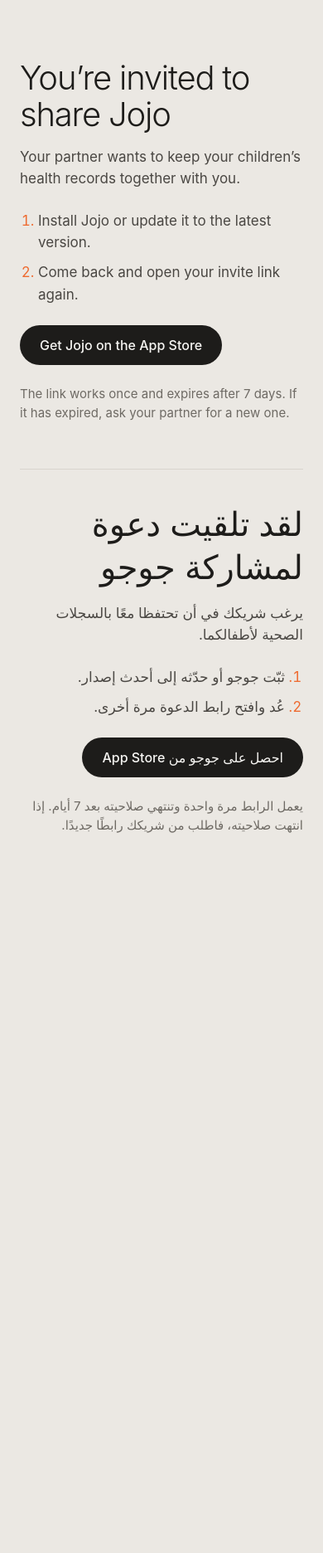
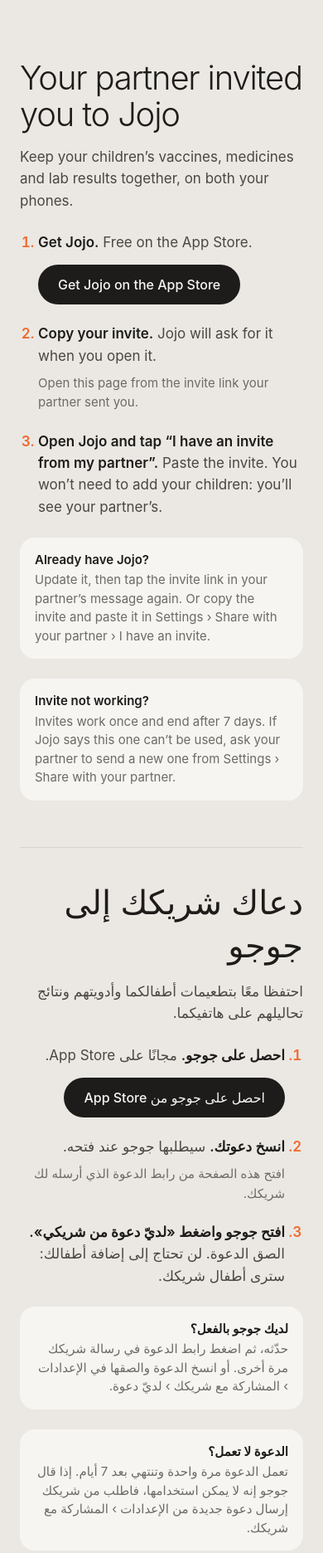
Before and after one commit to ahmmusallam/jojo-site, a plain HTML site: page join.html in a window 390 px wide. Shown: the whole page at 83% size. Before the commit the page ends 1062 px from the top, so only its background shows below. Drawn offline with Linux system fonts and the light colour scheme.

Commit message:
The /join page for 2.0: steps, Copy invite link, and what to do if it expired
Board JoinWeb (A) and JoinWebAR. One small script, allowed by its hash in the
CSP, copies the page's address when tapped; connect-src stays none, so the
invite never leaves the phone. Without an invite in the address it says to
open the partner's link. Dark mode. Privacy page: the Premium date travels
encrypted while sharing (one Premium for both parents).

Co-Authored-By: Claude Opus 5.5 <noreply@anthropic.com>
Claude-Session: https://claude.ai/code/session_01QTeRfSnprmrYBmNkgEFnD9

```diff
--- a/join.html
+++ b/join.html
@@ -3,8 +3,10 @@
 <head>
 <meta charset="utf-8">
 <meta name="viewport" content="width=device-width, initial-scale=1">
-<!-- The invite secret is in this page's address, after the #. So this page has no scripts, analytics or outside requests. -->
-<meta http-equiv="Content-Security-Policy" content="default-src 'none'; style-src 'unsafe-inline'; img-src 'self'; form-action 'none'; base-uri 'none'">
+<!-- The invite secret is in this page's address, after the #, and never reaches this server. One small script, allowed
+     by its hash, only copies the address to the clipboard when tapped: no analytics, no outside requests
+     (connect-src is none), nothing sent. -->
+<meta http-equiv="Content-Security-Policy" content="default-src 'none'; script-src 'sha256-XCtgoHQXx47OA6+H4Z3x7Kw3pn/m7C1/JcNakjoCTCo='; style-src 'unsafe-inline'; img-src 'self'; form-action 'none'; base-uri 'none'">
 <meta name="referrer" content="no-referrer">
 <meta name="robots" content="noindex">
 <title>Your Jojo invite</title>
@@ -19,36 +21,64 @@ h1{margin:0;font-size:40px;line-height:1.1;letter-spacing:-0.03em;font-weight:30
 [lang=ar] h1{letter-spacing:0;line-height:1.3}
 p,li{font-size:17px;line-height:1.55;color:#4A4743}
 p{margin:16px 0 0}
+li strong{color:#1D1C1A;font-weight:600}
 ol{margin:24px 0 0;padding-inline-start:22px}
-li+li{margin-top:10px}
-li::marker{color:#EE6A2F}
-a.btn{display:inline-flex;align-items:center;height:48px;margin-top:24px;padding:0 24px;border-radius:999px;background:#1D1C1A;color:#F6F5F2;font-size:16px;font-weight:500;text-decoration:none}
-a.btn:focus-visible{outline:2px solid #EE6A2F;outline-offset:3px}
-small{display:block;margin-top:24px;font-size:15px;line-height:1.5;color:#6E6A64}
+li+li{margin-top:22px}
+li::marker{color:#EE6A2F;font-weight:600}
+.btn{display:inline-flex;align-items:center;height:48px;margin-top:14px;padding:0 24px;border-radius:999px;border:0;background:#1D1C1A;color:#F6F5F2;font:inherit;font-size:16px;font-weight:500;text-decoration:none;cursor:pointer}
+.btn[hidden],.nolink[hidden]{display:none}
+.btn:focus-visible{outline:2px solid #EE6A2F;outline-offset:3px}
+.nolink{display:block;margin-top:8px;font-size:15px;color:#6E6A64}
+.box{margin-top:24px;padding:16px 18px;border-radius:18px;background:#F6F5F2;font-size:15px;line-height:1.5;color:#6E6A64}
+.box strong{display:block;color:#1D1C1A;font-weight:600;margin-bottom:2px}
+@media (prefers-color-scheme: dark){
+  body{background:#171614;color:#F2EFEA} p,li{color:#C9C4BC} li strong,.box strong{color:#F2EFEA}
+  .btn{background:#F2EFEA;color:#1D1C1A} .box{background:#211F1C;color:#B5B0A8} section+section{border-top-color:#34312D}
+}
 </style>
 </head>
 <body>
 <main>
 <section>
-  <h1>You’re invited to share Jojo</h1>
-  <p>Your partner wants to keep your children’s health records together with you.</p>
+  <h1>Your partner invited you to Jojo</h1>
+  <p>Keep your children’s vaccines, medicines and lab results together, on both your phones.</p>
   <ol>
-    <li>Install Jojo or update it to the latest version.</li>
-    <li>Come back and open your invite link again.</li>
+    <li><strong>Get Jojo.</strong> Free on the App Store.<br><a class="btn" href="https://apps.apple.com/eg/app/jojo-child-health-records/id6824950489" rel="noreferrer">Get Jojo on the App Store</a></li>
+    <li><strong>Copy your invite.</strong> Jojo will ask for it when you open it.<br><button class="btn copy" type="button" hidden data-done="Copied">Copy invite link</button><span class="nolink" hidden>Open this page from the invite link your partner sent you.</span></li>
+    <li><strong>Open Jojo and tap “I have an invite from my partner”.</strong> Paste the invite. You won’t need to add your children: you’ll see your partner’s.</li>
   </ol>
-  <a class="btn" href="https://apps.apple.com/eg/app/jojo-child-health-records/id6824950489" rel="noreferrer">Get Jojo on the App Store</a>
-  <small>The link works once and expires after 7 days. If it has expired, ask your partner for a new one.</small>
+  <div class="box"><strong>Already have Jojo?</strong> Update it, then tap the invite link in your partner’s message again. Or copy the invite and paste it in Settings › Share with your partner › I have an invite.</div>
+  <div class="box"><strong>Invite not working?</strong> Invites work once and end after 7 days. If Jojo says this one can’t be used, ask your partner to send a new one from Settings › Share with your partner.</div>
 </section>
 <section lang="ar" dir="rtl">
-  <h1>لقد تلقيت دعوة لمشاركة جوجو</h1>
-  <p>يرغب شريكك في أن تحتفظا معًا بالسجلات الصحية لأطفالكما.</p>
+  <h1>دعاك شريكك إلى جوجو</h1>
+  <p>احتفظا معًا بتطعيمات أطفالكما وأدويتهم ونتائج تحاليلهم على هاتفيكما.</p>
   <ol>
-    <li>ثبّت جوجو أو حدّثه إلى أحدث إصدار.</li>
-    <li>عُد وافتح رابط الدعوة مرة أخرى.</li>
+    <li><strong>احصل على جوجو.</strong> مجانًا على App Store.<br><a class="btn" href="https://apps.apple.com/eg/app/jojo-child-health-records/id6824950489" rel="noreferrer">احصل على جوجو من App Store</a></li>
+    <li><strong>انسخ دعوتك.</strong> سيطلبها جوجو عند فتحه.<br><button class="btn copy" type="button" hidden data-done="تم النسخ">نسخ رابط الدعوة</button><span class="nolink" hidden>افتح هذه الصفحة من رابط الدعوة الذي أرسله لك شريكك.</span></li>
+    <li><strong>افتح جوجو واضغط «لديّ دعوة من شريكي».</strong> الصق الدعوة. لن تحتاج إلى إضافة أطفالك: سترى أطفال شريكك.</li>
   </ol>
-  <a class="btn" href="https://apps.apple.com/eg/app/jojo-child-health-records/id6824950489" rel="noreferrer">احصل على جوجو من App Store</a>
-  <small>يعمل الرابط مرة واحدة وتنتهي صلاحيته بعد 7 أيام. إذا انتهت صلاحيته، فاطلب من شريكك رابطًا جديدًا.</small>
+  <div class="box"><strong>لديك جوجو بالفعل؟</strong> حدّثه، ثم اضغط رابط الدعوة في رسالة شريكك مرة أخرى. أو انسخ الدعوة والصقها في الإعدادات › المشاركة مع شريكك › لديّ دعوة.</div>
+  <div class="box"><strong>الدعوة لا تعمل؟</strong> تعمل الدعوة مرة واحدة وتنتهي بعد 7 أيام. إذا قال جوجو إنه لا يمكن استخدامها، فاطلب من شريكك إرسال دعوة جديدة من الإعدادات › المشاركة مع شريكك.</div>
 </section>
 </main>
+<script>(function(){
+  var ok = /[#&]i=[0-9a-f-]{36}/i.test(location.hash) && /[#&]s=/.test(location.hash);
+  var buttons = document.querySelectorAll('button.copy');
+  for (var i = 0; i < buttons.length; i++) {
+    var b = buttons[i];
+    if (!ok) continue;
+    b.hidden = false;
+    b.addEventListener('click', function(e){
+      var btn = e.currentTarget, done = btn.getAttribute('data-done'), label = btn.textContent;
+      function shown(){ btn.textContent = done; setTimeout(function(){ btn.textContent = label; }, 2500); }
+      if (navigator.clipboard && navigator.clipboard.writeText) {
+        navigator.clipboard.writeText(location.href).then(shown, function(){});
+      }
+    });
+  }
+  var notes = document.querySelectorAll('.nolink');
+  for (var j = 0; j < notes.length; j++) notes[j].hidden = ok;
+})();</script>
 </body>
 </html>
```
Also changed, not shown: privacy/index.html (+3 -0 lines).
